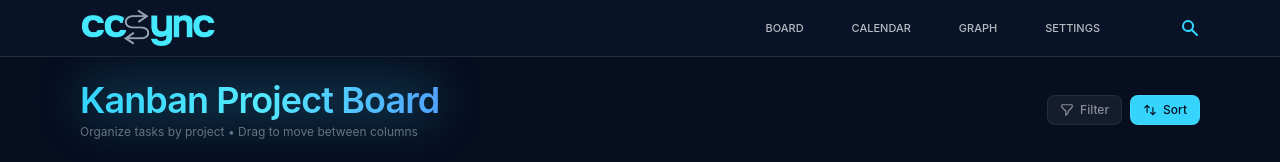
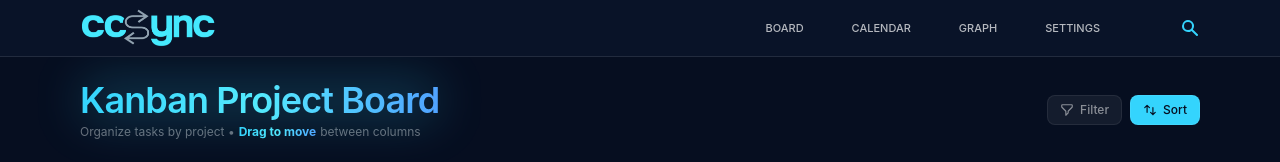
Before and after one commit to Neeraj-gagat/ccsync-prototype, a React (Vite) app: page / in a window 1280 px wide. Shown: the top 162 px of the page. Built offline with nearby package versions, Linux system fonts and the light colour scheme.

Commit message:
just higlighting text

```diff
--- a/src/components/KanbanView.tsx
+++ b/src/components/KanbanView.tsx
@@ -156,7 +156,7 @@ function TaskCard({
         // borderColor: `${shadowColor}`
       }}
       // hover:shadow-[0_10px_12px_rgba(52,212,253,0.1)]
-      className={`group bg-[#091328] border-l-2 border-white/[0.06] rounded-xl p-3.5 mb-2.5 hover:-translate-y-1 hover:bg-[#091328] transition-all duration-200 ${accentClass}`}
+      className={`group bg-[#091328] border-l-2 border-white/[0.06] rounded-xl p-3.5 mb-2.5 hover:-translate-y-1 hover:bg-[#091328] transition-all duration-300 ${accentClass}`}
       onMouseEnter={(e) => {
         e.currentTarget.style.boxShadow = `0 6px 8px ${shadowColor}`;
       }}
@@ -511,8 +511,8 @@ export function KanbanView({
               Kanban Project Board
             </h2>
           </div>
-          <p className="text-xs text-white/40 mt-1">
-            Organize tasks by project • Drag to move between columns
+          <p className="text-xs text-white/40 mt-1 flex items-center gap-1">
+            Organize tasks by project • {" "} <span className='font-bold bg-gradient-to-r from-[#34D4FD] via-cyan-300 to-blue-400 bg-clip-text text-transparent'> Drag to move </span> between columns
           </p>
         </div>
         <div className="flex gap-2 pr-10">
```
